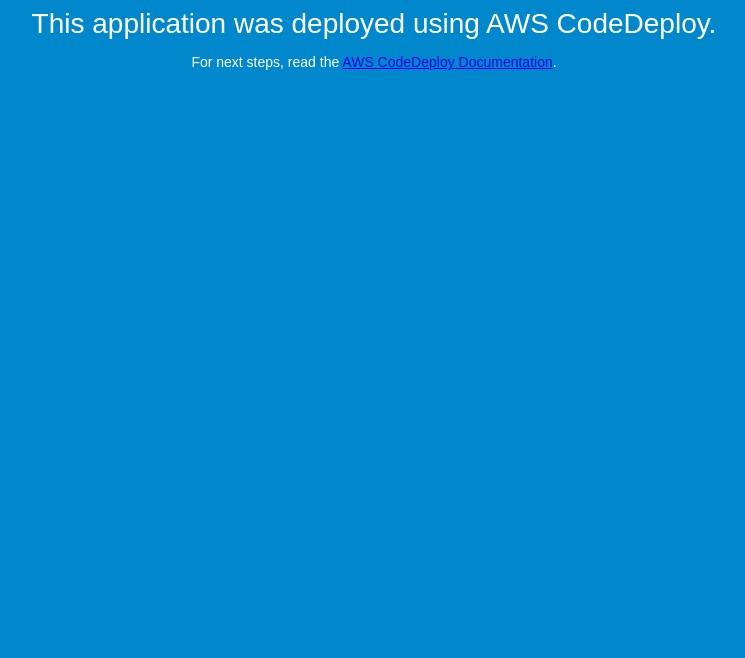
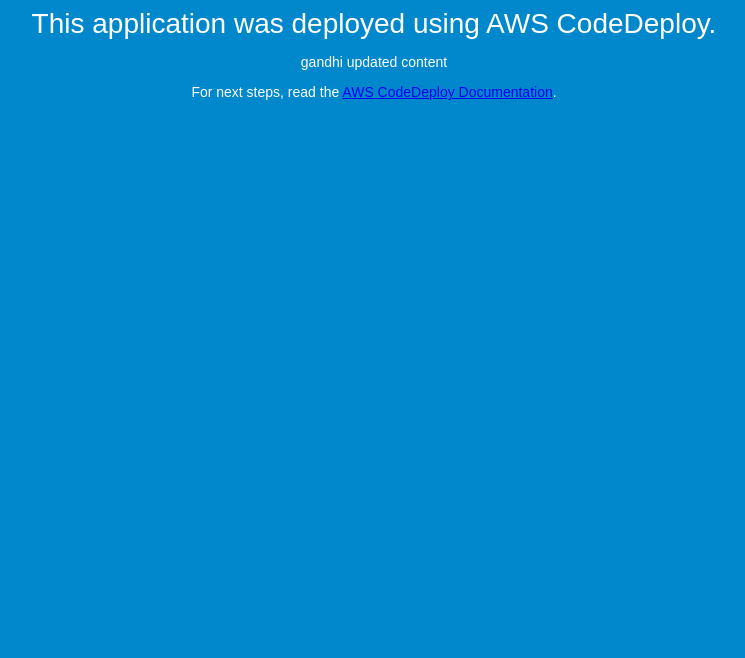
Before and after one commit to gandhiaryah/aws-codepipeline-demo, a plain HTML site: page index.html in a window 1280 px wide. Shown: the part 142-800 px from the top of the page, without its empty margins (266-1011 px from the left). Drawn offline with Linux system fonts and the light colour scheme.

Commit message:
Update index.html

```diff
--- a/index.html
+++ b/index.html
@@ -28,6 +28,7 @@
   <div align="center">
     <h1>Congratulations</h1>
     <h2>This application was deployed using AWS CodeDeploy.</h2>
+    <p>gandhi updated content</p>
     <p>For next steps, read the <a href="http://aws.amazon.com/documentation/codedeploy">AWS CodeDeploy Documentation</a>.</p>
   </div>
 </body>
```
